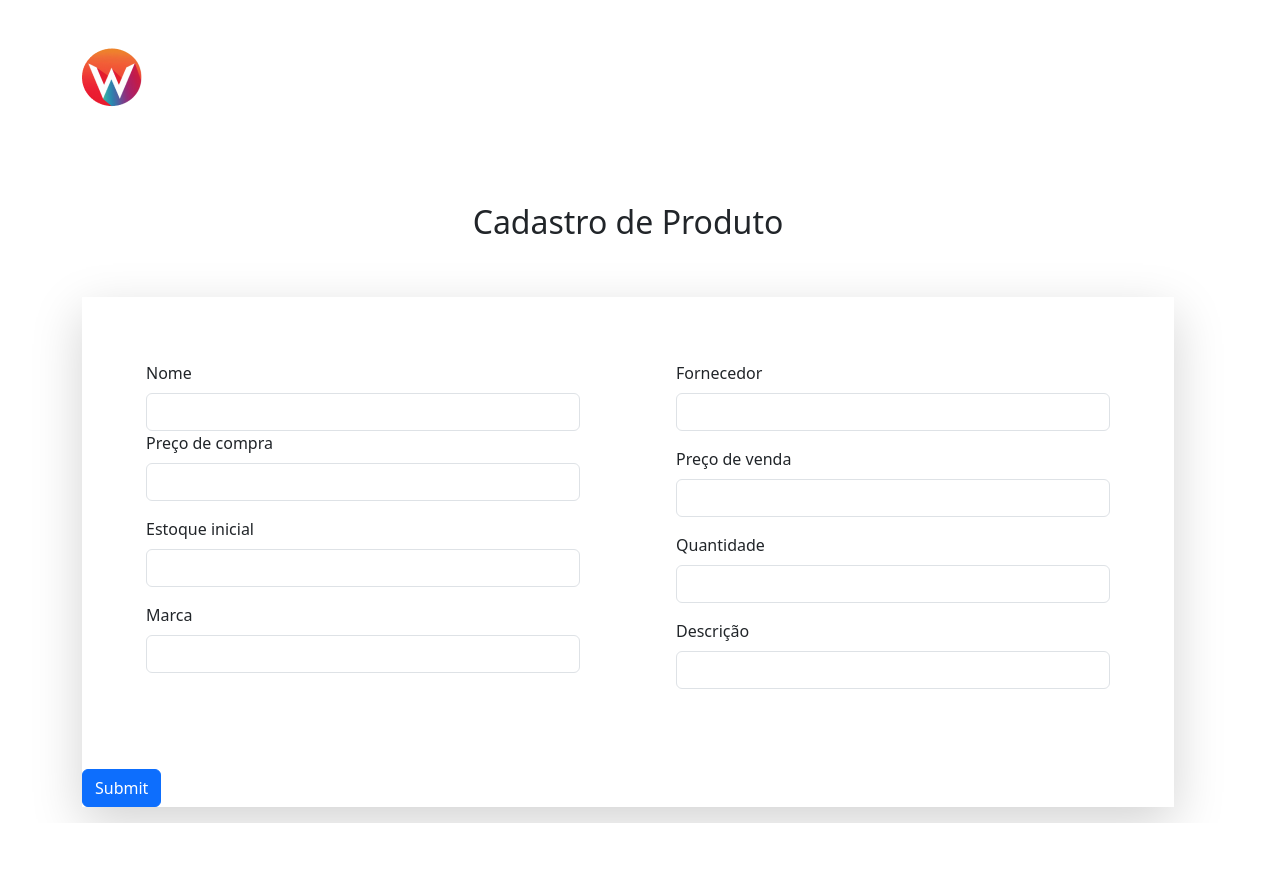
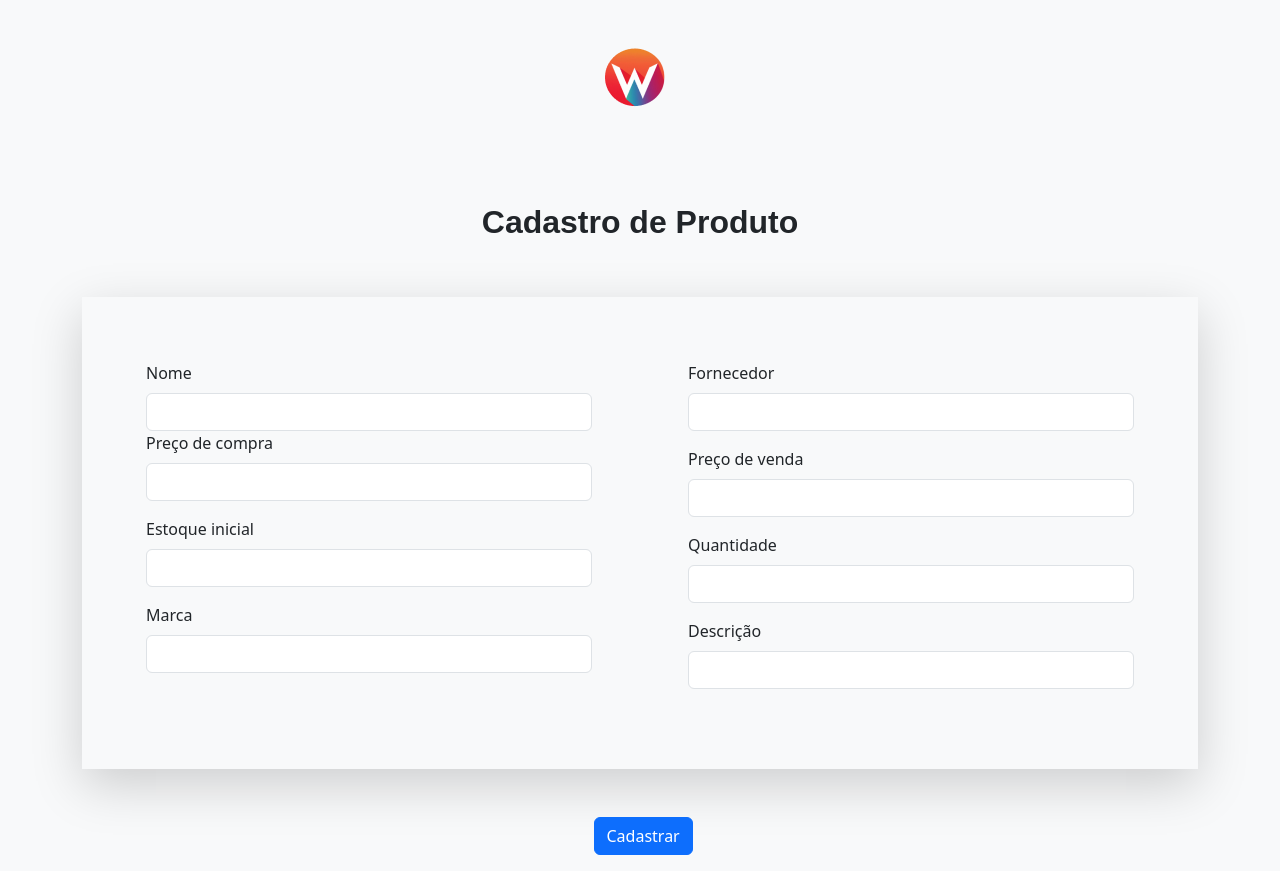
Before and after one commit to MiguelGewehr/Growise, a plain HTML site: page formulario_cadastro_produto.html in a window 1280 px wide. Before the commit the page ends 823 px from the top, so only its background shows below. Drawn offline with nearby package versions, Linux system fonts and the light colour scheme.

Commit message:
melhorando a pagina de cadastro de produto

```diff
--- a/assets/css/cadastro_produto.css
+++ b/assets/css/cadastro_produto.css
@@ -1,2 +1,4 @@
-.formulario{
+.titulo-principal{
+    font-family: "Montserrat", sans-serif;
+    font-weight: 800;
 }
--- a/formulario_cadastro_produto.html
+++ b/formulario_cadastro_produto.html
@@ -6,17 +6,23 @@
     <meta name="viewport" content="width=device-width, initial-scale=1.0">
     <title>Cadastro produto</title>
     <link href="https://cdn.jsdelivr.net/npm/bootstrap@5.3.3/dist/css/bootstrap.min.css" rel="stylesheet">
+    <link rel="preconnect" href="https://fonts.googleapis.com">
+    <link rel="preconnect" href="https://fonts.gstatic.com" crossorigin>
+    <link href="https://fonts.googleapis.com/css2?family=Montserrat:ital,wght@0,100..900;1,100..900&display=swap">
     <link rel="stylesheet" href="assets/css/cadastro_produto.css">
 </head>
 
-<body>
-    <div class="container w-100">
-        <div class="row w-100 justify-content-center">
-            <div class="col-12 w-100 my-5">
+<body class="bg-light w-100">
+
+    <div class="container">
+        <div class="row justify-content-center">
+
+            <div class="col-1 my-5">
                 <img src="assets/img/logo-sm.png">
             </div>
-            <div class="col-12 my-5 w-100">
-                <h2 class="text-center">Cadastro de Produto</h2>
+
+            <div class="col-12 my-5">
+                <h2 class="text-center titulo-principal">Cadastro de Produto</h2>
             </div>
             <div class="mb-3 w-100">
                 <form class="formulario shadow-lg">
@@ -59,8 +65,11 @@
                             </div>
                         </div>
                     </div>
-                    <button type="submit" class="btn btn-primary">Submit</button>
                 </form>
+
+                <div class="col-1 mt-5 mx-auto">
+                    <button type="submit" class="btn btn-primary">Cadastrar</button>
+                </div>
             </div>
         </div>
     </div>
```
